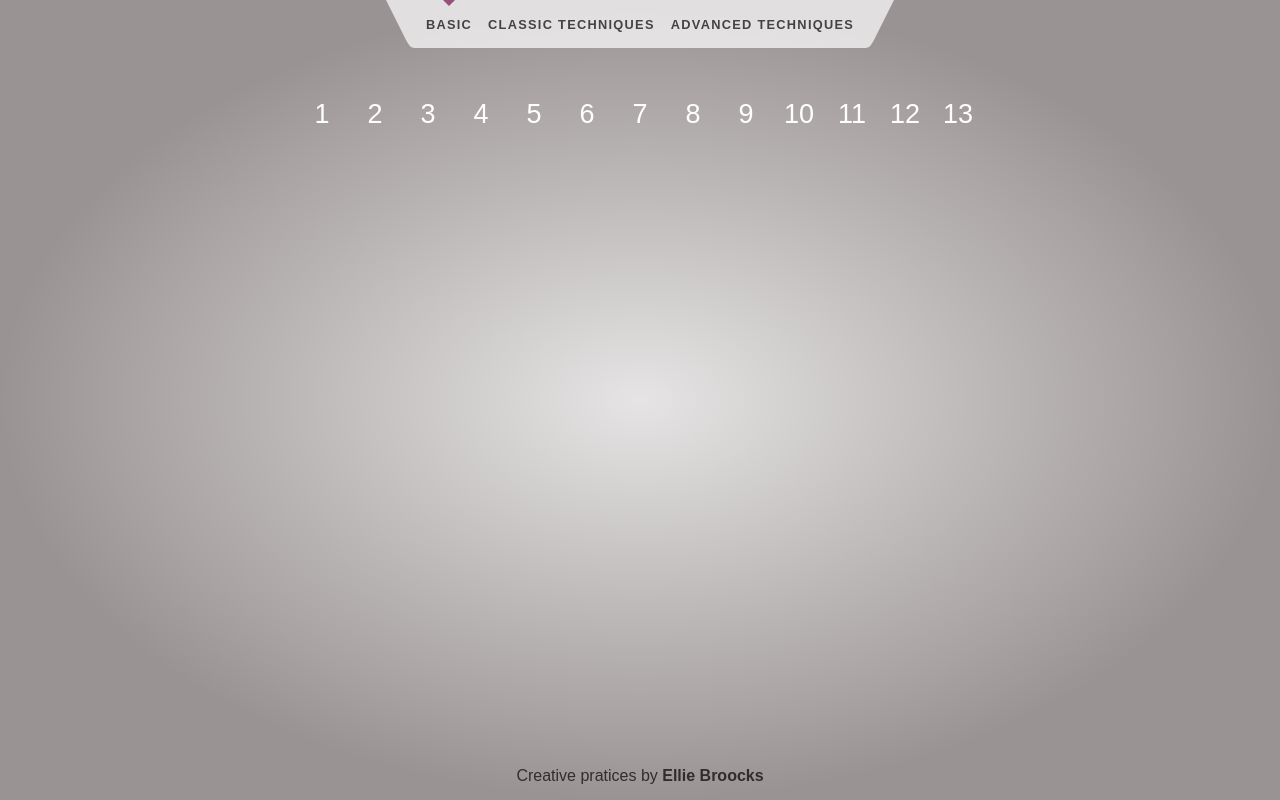
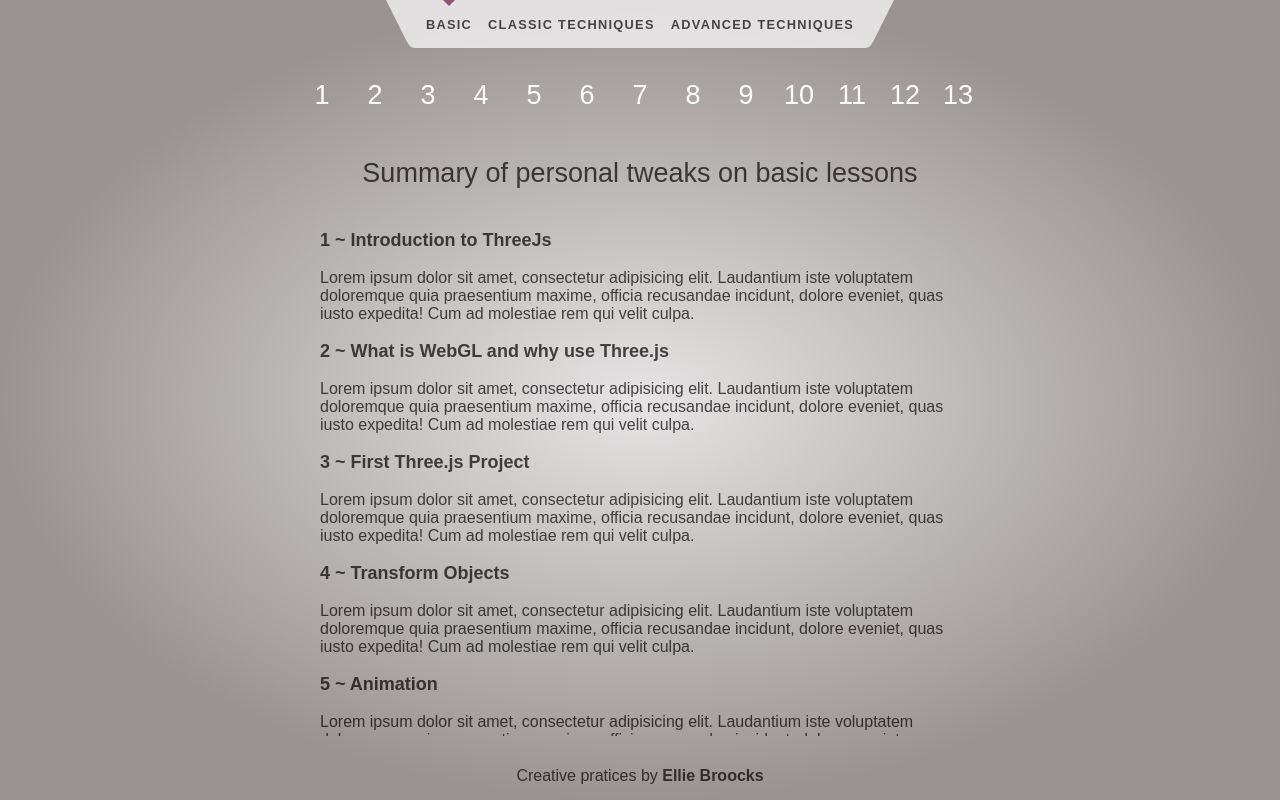
Before and after one commit to Ellie1341994/tsj32113, a SvelteKit app in the folder app/: page /tsj/basics in a window 1280 px wide. Built offline with nearby package versions, Linux system fonts and the light colour scheme.

Commit message:
Add scss lang to style elements and basics root content

```diff
--- a/app/src/app.css
+++ b/app/src/app.css
@@ -117,6 +117,7 @@ canvas {
 	background-color: var(--color-theme-4);
 	border-radius: 15px;
 } */
+
 .visually-hidden {
 	border: 0;
 	clip: rect(0 0 0 0);
--- a/app/src/lib/lessonTitles.ts
+++ b/app/src/lib/lessonTitles.ts
@@ -1,5 +1,5 @@
 	export const lessonTitles = [
-		null,
+		// null,
 		'Introduction to ThreeJs',
 		'What is WebGL and why use Three.js',
 		'First Three.js Project',
--- a/app/src/routes/+layout.svelte
+++ b/app/src/routes/+layout.svelte
@@ -20,7 +20,7 @@
 	</footer>
 </div>
 
-<style>
+<style lang="scss">
 	.app {
 		display: flex;
 		flex-direction: column;
--- a/app/src/routes/tsj/basics/+page.svelte
+++ b/app/src/routes/tsj/basics/+page.svelte
@@ -1 +1,38 @@
+<script>
+	import { lessonTitles } from '$lib/lessonTitles';
+</script>
+
 <slot />
+<article>
+	<h2>Summary of personal tweaks on basic lessons</h2>
+	{#each lessonTitles as sectionTitle, i (sectionTitle)}
+		<section>
+			<h3>{i + 1} ~ {sectionTitle}</h3>
+			Lorem ipsum dolor sit amet, consectetur adipisicing elit. Laudantium iste voluptatem doloremque
+			quia praesentium maxime, officia recusandae incidunt, dolore eveniet, quas iusto expedita! Cum
+			ad molestiae rem qui velit culpa.
+		</section>
+	{/each}
+</article>
+
+<style lang="scss">
+	article {
+		width: 100%;
+		display: flex;
+		flex-direction: column;
+		align-items: center;
+		justify-content: space-between;
+		height: 100%;
+		overflow: scroll;
+		section {
+			width: 50%;
+			height: 100%;
+		}
+	}
+	h2 {
+		font-size: 27px;
+	}
+	h3 {
+		font-size: 18px;
+	}
+</style>
```
